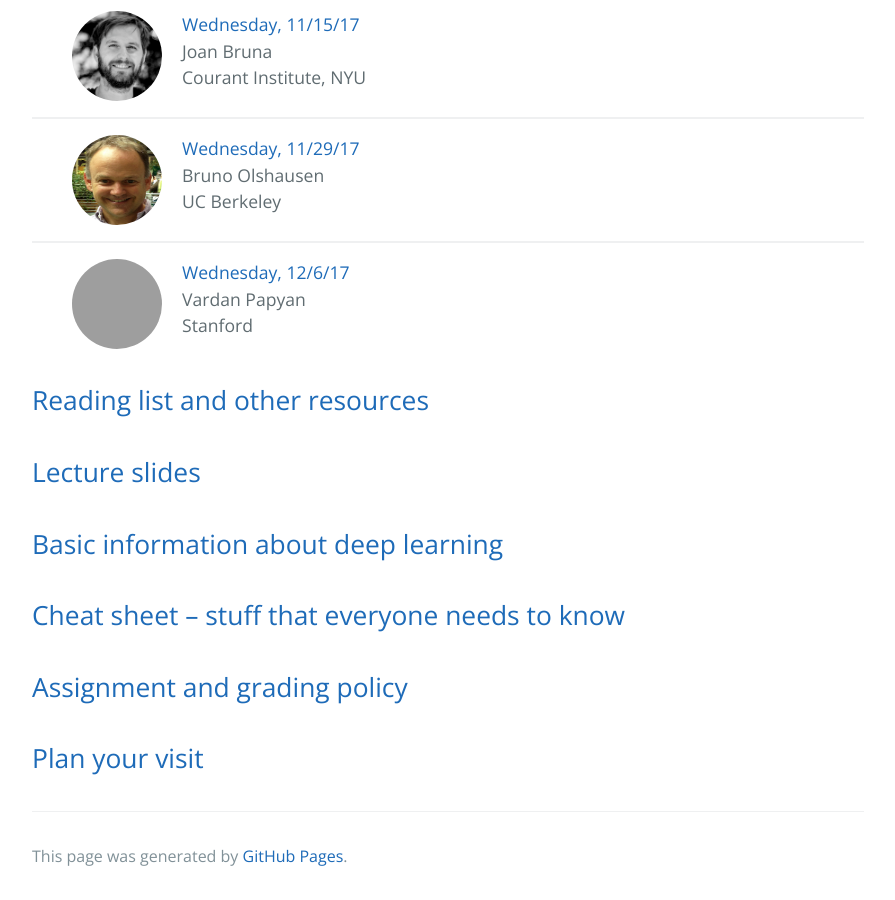
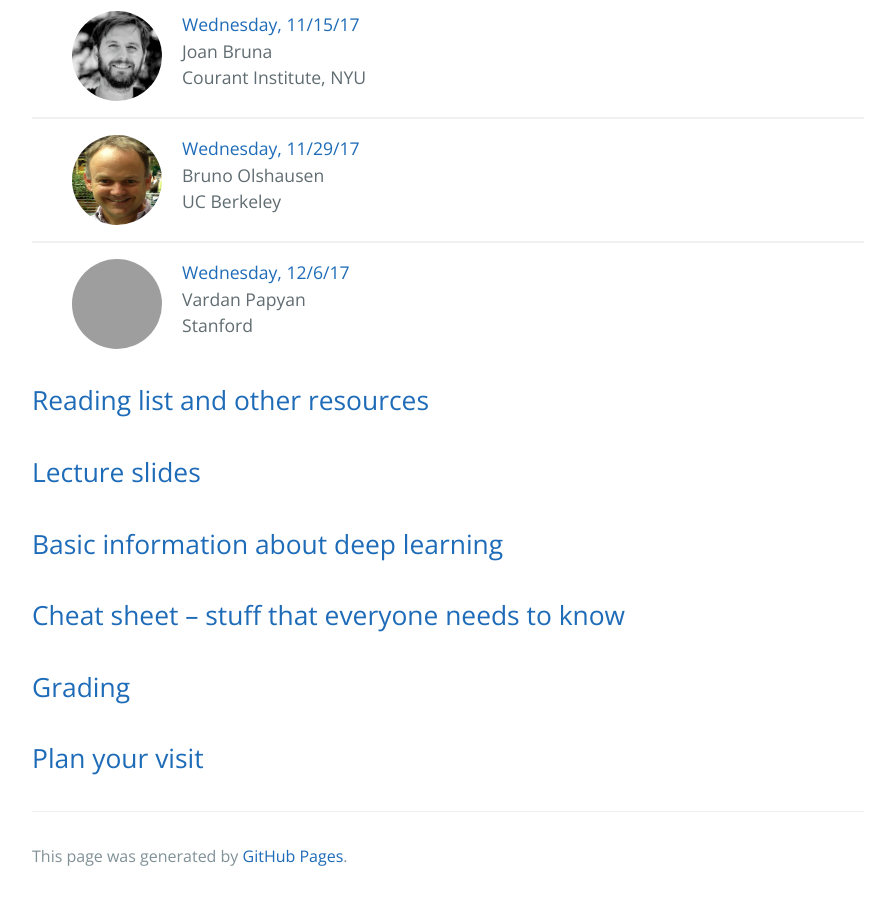
Before and after one commit to stats385/stats385.github.io, a Jekyll site: the page built from index.md, in a window 1280 px wide and 900 px high, scrolled down 1910 px, cut to the strip 0-900 px from the top of the window. Shown: the whole strip, without its empty margins (192-1087 px from the left). Built offline with Jekyll 4.4.1, drawn with Linux system fonts in a browser that asks for light colours; the repository's description, which GitHub fills in, is left out; grey boxes are pictures that could not be loaded.

Commit message:
assignment2

```diff
--- a/index.md
+++ b/index.md
@@ -104,6 +104,6 @@ For questions and concerns, please contact [David Donoho](https://profiles.stanf
 
 ## [Cheat sheet -- stuff that everyone needs to know](cheat_sheet)
 
-## [Assignment and grading policy](assignment)
+## [Grading](grading)
 
 ## [Plan your visit](speaker_visit)
```
